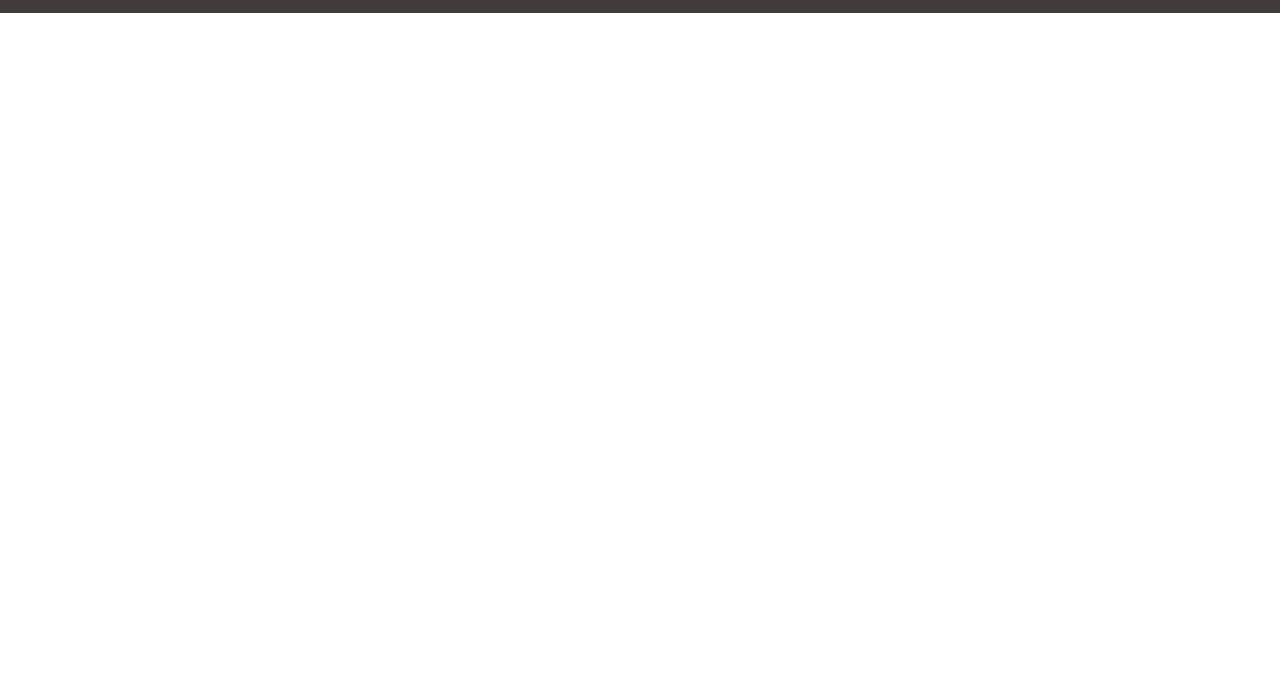
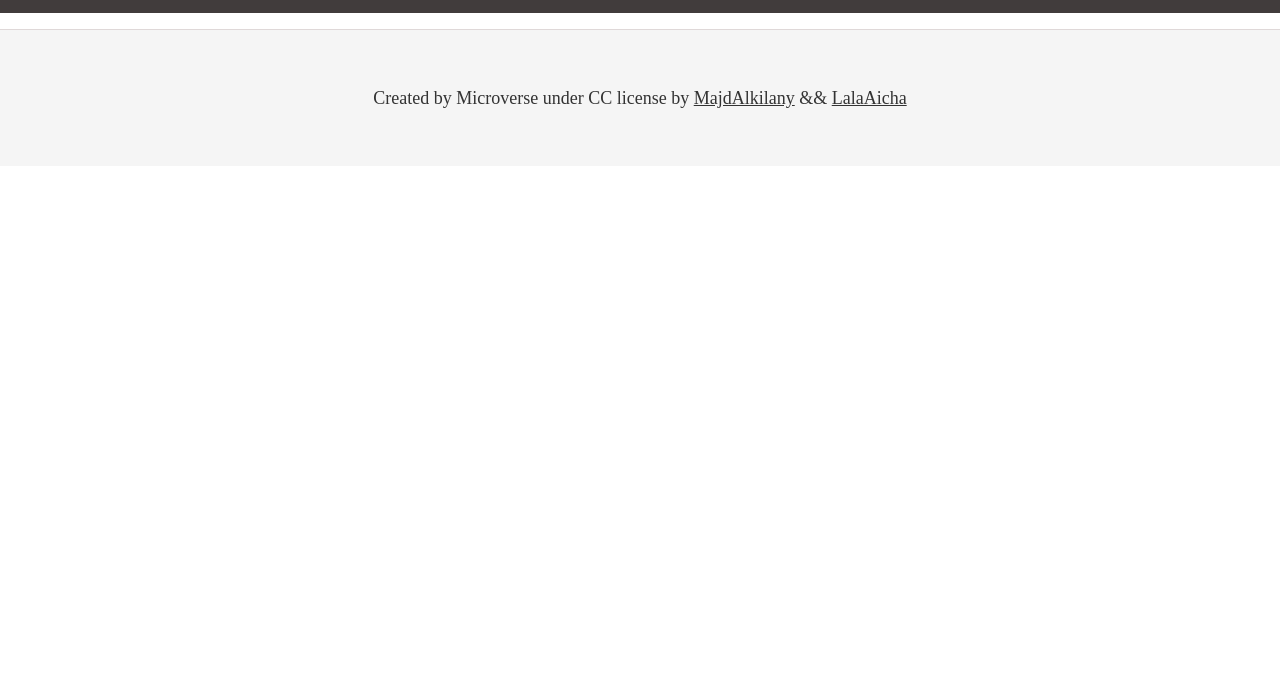
Before and after one commit to majdalkilany/JavaScript-capstone-project, a plain HTML site: page src/index.html in a window 1280 px wide. Shown: the part 109-800 px from the top of the page. Drawn offline with Linux system fonts and the light colour scheme.

Commit message:
add footer and CSS styling

```diff
--- a/src/index.html
+++ b/src/index.html
@@ -23,7 +23,13 @@
     </nav>
   </header>
 
-  <ul id="show-list"></ul>
+  <footer>
+    <p>
+      Created by Microverse under CC license by
+      <a href="https://github.com/majdalkilany">MajdAlkilany</a> &&
+      <a href="https://github.com/leloufadel">LalaAicha</a>
+    </p>
+  </footer>
 
 </body>
 </html>
--- a/src/style.css
+++ b/src/style.css
@@ -27,3 +27,28 @@ ul {
 h1 {
   text-align: center;
 }
+a {
+  text-transform: none;
+  color: #333;
+}
+
+a:hover {
+  text-decoration: underline;
+  color: #ff0000;
+}
+
+footer {
+  height: 17vh;
+  display: flex;
+  justify-content: center;
+  align-items: center;
+  border-top: 1px solid rgb(223, 216, 216);
+  background-color: #f5f5f5;
+}
+
+footer p {
+  margin: 0 auto;
+  font-size: 18px;
+  font-weight: 500;
+  color: #333;
+}
```
